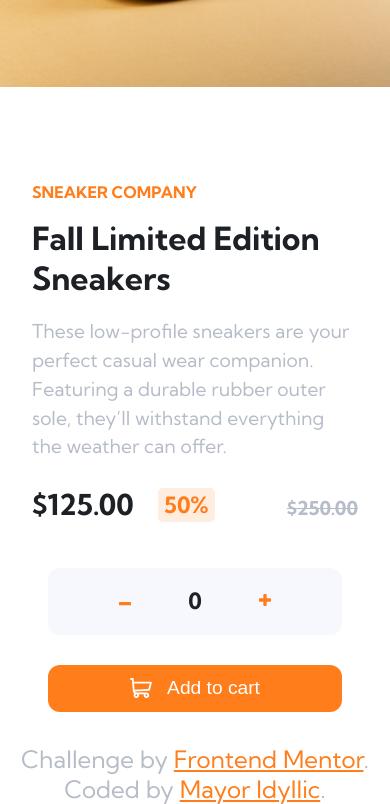
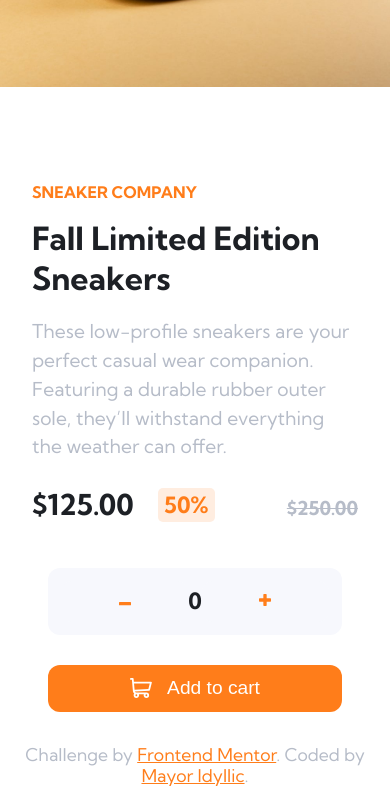
Before and after one commit to Mayor-Isaac/Sneakers-E_commerce, a plain HTML site: page end/index.html in a window 390 px wide. Shown: the part 373-1177 px from the top of the page. Drawn offline with Linux system fonts and the light colour scheme.

Commit message:
Update style.css

```diff
--- a/end/style.css
+++ b/end/style.css
@@ -457,6 +457,7 @@ MEDIA
   .filled-cart .flex{
     justify-content: space-around;
   }
+  .attribution,
   .thank-you{
     font-size: 1.1rem;
   }
```
